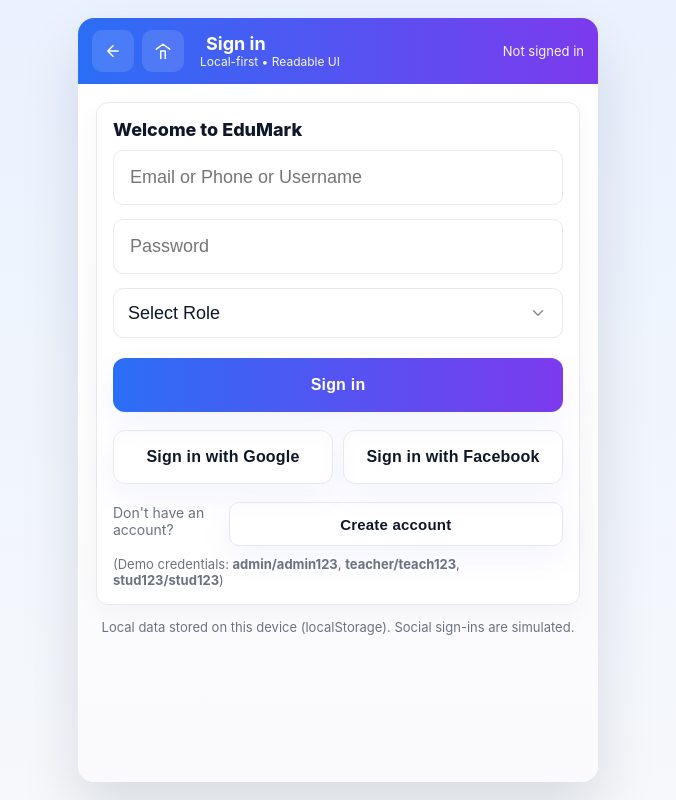
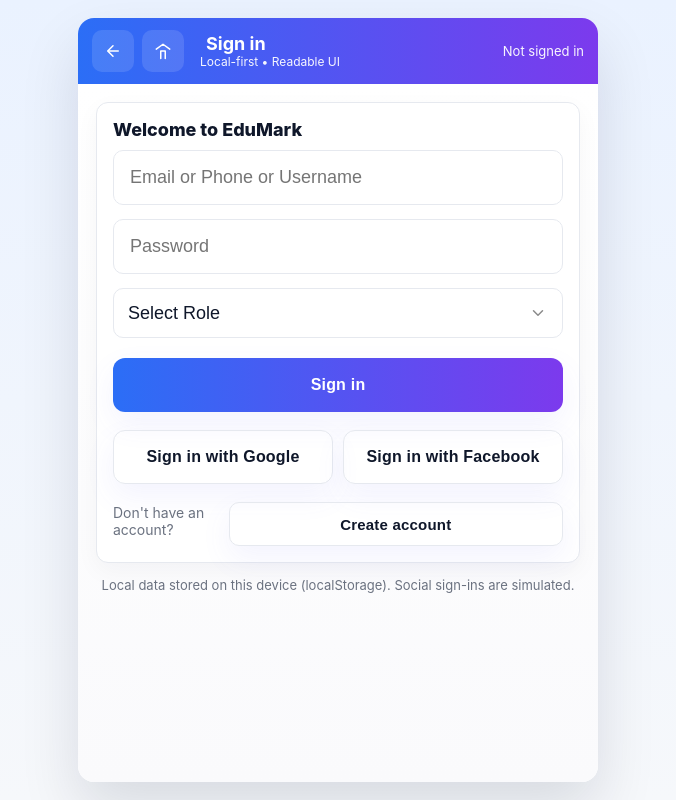
Before and after one commit to sanskritishri/Edu-Mark, a plain HTML site: page index.html in a window 1280 px wide. Shown: the whole page, without its empty margins (302-978 px from the left). Drawn offline with Linux system fonts and the light colour scheme.

Commit message:
Update index.html

```diff
--- a/index.html
+++ b/index.html
@@ -194,8 +194,8 @@
             <button class="btn small ghost" onclick="showRegister()">Create account</button>
           </div>
 
-          <div class="muted" style="margin-top:10px;font-size:13px">(Demo credentials: <strong>admin/admin123</strong>, <strong>teacher/teach123</strong>, <strong>stud123/stud123</strong>)</div>
-        </div>
+        <!--  <div class="muted" style="margin-top:10px;font-size:13px">(Demo credentials: <strong>admin/admin123</strong>, <strong>teacher/teach123</strong>, <strong>stud123/stud123</strong>)</div>
+        </div> -->
       </div>
 
       <!-- REGISTER -->
```
